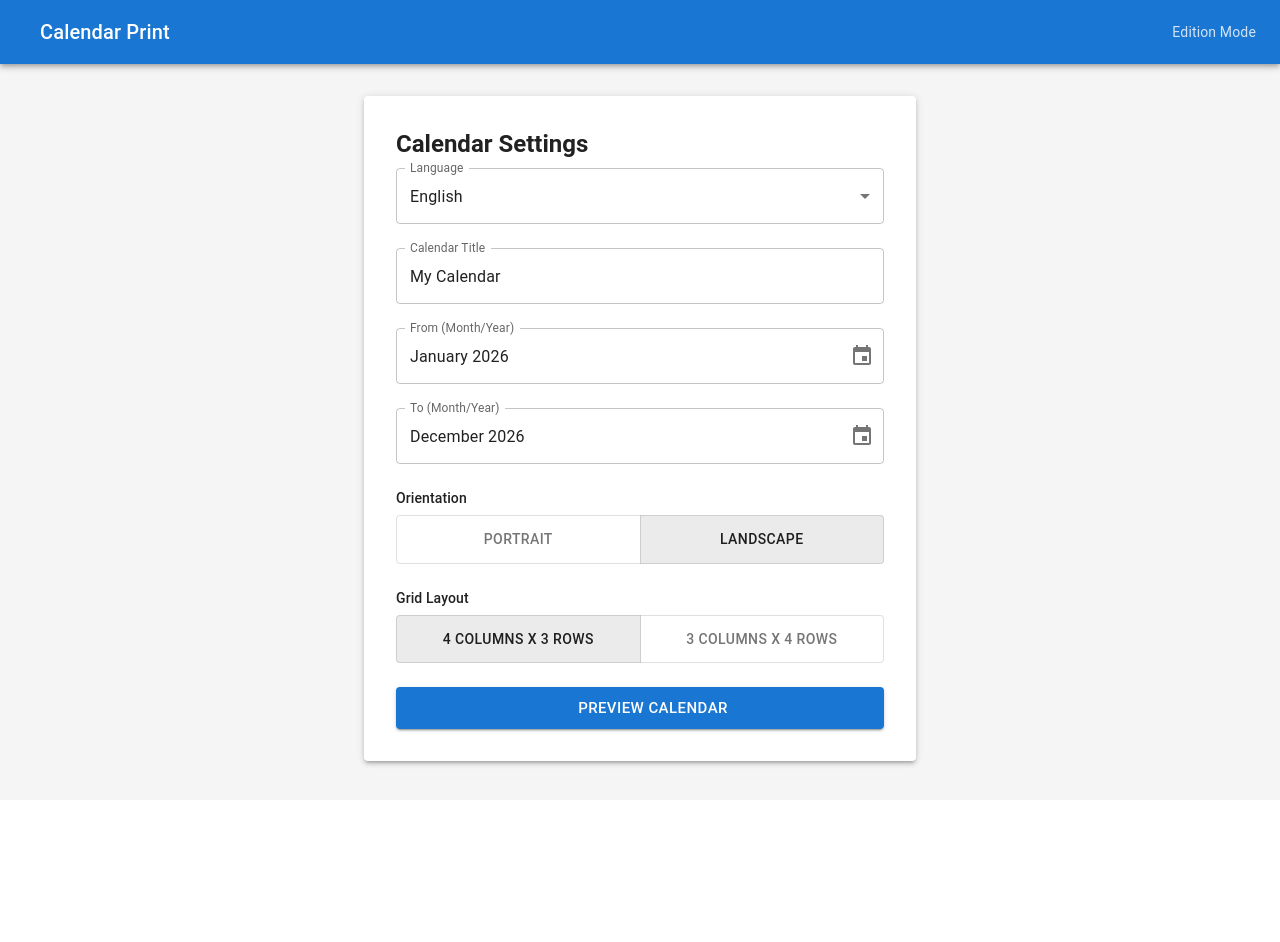
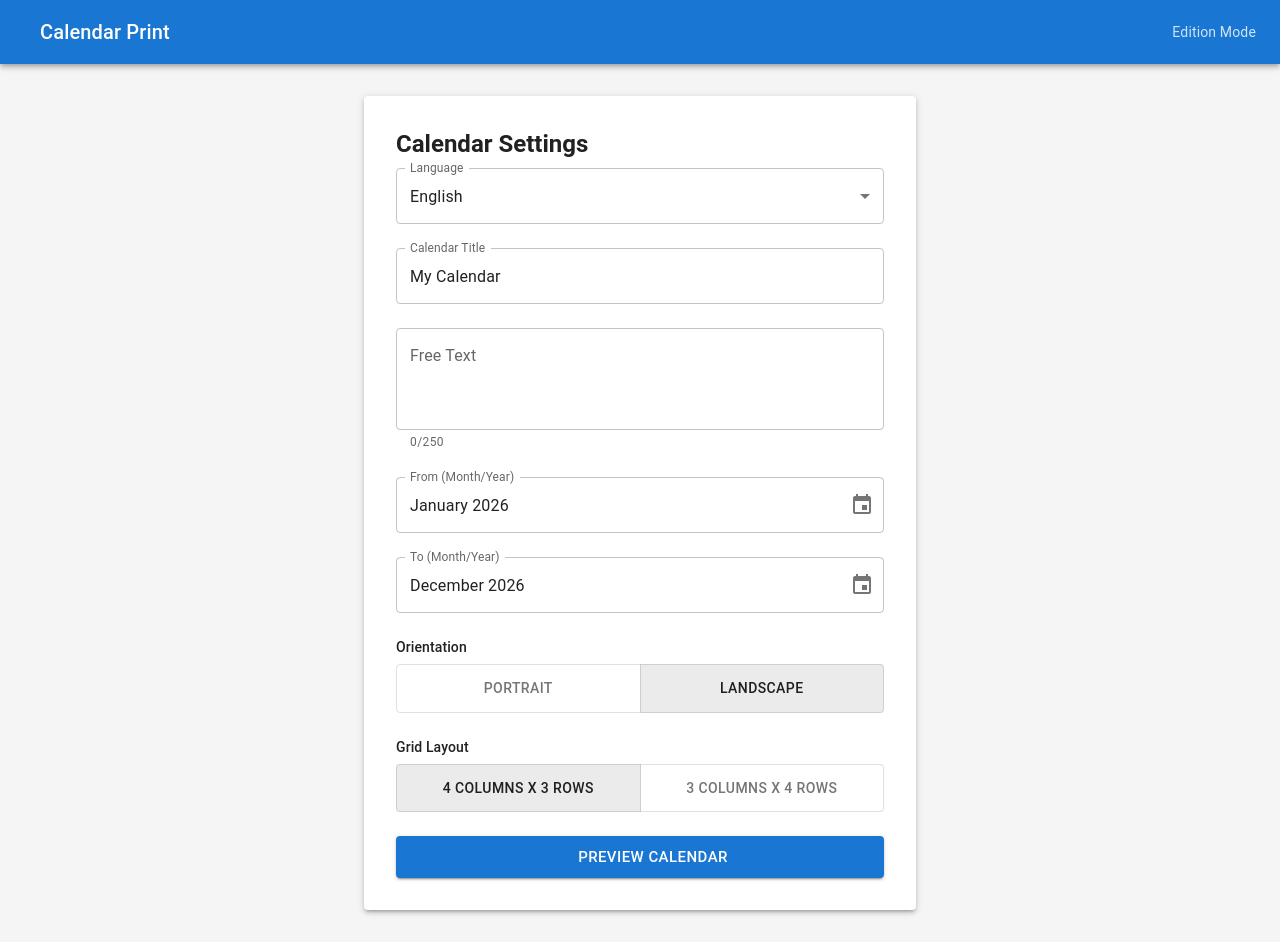
Before and after one commit to tiogars/calendar, a React (Vite) app: page / in a window 1280 px wide. Before the commit the page ends 800 px from the top, so only its background shows below. Built offline with nearby package versions, Linux system fonts and the light colour scheme; some icons are missing.

Commit message:
feat: add free text field to calendar configuration and update documentation

```diff
--- a/src/App.tsx
+++ b/src/App.tsx
@@ -37,6 +37,7 @@ function getMuiLocaleText(language: UiLanguage) {
 function createDefaultConfig(language: UiLanguage): CalendarConfig {
   return {
     title: language === 'fr' ? 'Mon calendrier' : 'My Calendar',
+    freeText: '',
     fromDate: new Date().getFullYear() + '-01',
     toDate: new Date().getFullYear() + '-12',
     orientation: 'landscape',
--- a/src/components/CalendarPreview.tsx
+++ b/src/components/CalendarPreview.tsx
@@ -33,7 +33,7 @@ function getMonths(fromDate: string, toDate: string): { year: number; month: num
 
 export default function CalendarPreview({ config, onEdit, language }: CalendarPreviewProps) {
   const { t } = useTranslation()
-  const { title, fromDate, toDate, orientation, gridLayout } = config
+  const { title, freeText, fromDate, toDate, orientation, gridLayout } = config
   const months = getMonths(fromDate, toDate)
 
   const cols = gridLayout === '4x3' ? 4 : 3
@@ -92,6 +92,17 @@ export default function CalendarPreview({ config, onEdit, language }: CalendarPr
           {title}
         </Typography>
 
+        {freeText.trim() && (
+          <Typography
+            variant="body1"
+            align="center"
+            sx={{ mb: 2, whiteSpace: 'pre-line' }}
+            className="calendar-free-text"
+          >
+            {freeText}
+          </Typography>
+        )}
+
         {/* Month grid */}
         <Box
           className="months-grid"
--- a/src/components/EditionForm.tsx
+++ b/src/components/EditionForm.tsx
@@ -27,6 +27,8 @@ interface EditionFormProps {
   onLanguageChange: (language: UiLanguage) => void
 }
 
+const FREE_TEXT_MAX_LENGTH = 250
+
 export default function EditionForm({
   initialConfig,
   onPreview,
@@ -40,6 +42,7 @@ export default function EditionForm({
 
   const orientation = useWatch({ control, name: 'orientation' })
   const gridLayout = useWatch({ control, name: 'gridLayout' })
+  const freeText = useWatch({ control, name: 'freeText' }) ?? ''
 
   const onSubmit = (data: CalendarConfig) => {
     onPreview(data)
@@ -77,6 +80,30 @@ export default function EditionForm({
                   fullWidth
                   error={!!errors.title}
                   helperText={errors.title ? t('edition.errors.titleRequired') : undefined}
+                />
+              )}
+            />
+
+            <Controller
+              name="freeText"
+              control={control}
+              rules={{
+                maxLength: {
+                  value: FREE_TEXT_MAX_LENGTH,
+                  message: t('edition.errors.freeTextMaxLength', { max: FREE_TEXT_MAX_LENGTH }),
+                },
+              }}
+              render={({ field }) => (
+                <TextField
+                  {...field}
+                  label={t('edition.fields.freeText')}
+                  placeholder={t('edition.fields.freeTextPlaceholder')}
+                  fullWidth
+                  multiline
+                  minRows={3}
+                  error={!!errors.freeText}
+                  helperText={errors.freeText?.message ?? `${freeText.length}/${FREE_TEXT_MAX_LENGTH}`}
+                  inputProps={{ maxLength: FREE_TEXT_MAX_LENGTH }}
                 />
               )}
             />
--- a/src/i18n.ts
+++ b/src/i18n.ts
@@ -20,6 +20,8 @@ const resources = {
         languageLabel: 'Language',
         fields: {
           calendarTitle: 'Calendar Title',
+          freeText: 'Free Text',
+          freeTextPlaceholder: 'Add a short note or subtitle',
           fromDate: 'From (Month/Year)',
           toDate: 'To (Month/Year)',
         },
@@ -38,6 +40,7 @@ const resources = {
         },
         errors: {
           titleRequired: 'Title is required',
+          freeTextMaxLength: 'Free text must be {{max}} characters or less',
           fromDateRequired: 'From date is required',
           toDateRequired: 'To date is required',
         },
@@ -82,6 +85,8 @@ const resources = {
         languageLabel: 'Langue',
         fields: {
           calendarTitle: 'Titre du calendrier',
+          freeText: 'Texte libre',
+          freeTextPlaceholder: 'Ajoutez une note ou un sous-titre',
           fromDate: 'De (Mois/Annee)',
           toDate: 'A (Mois/Annee)',
         },
@@ -100,6 +105,7 @@ const resources = {
         },
         errors: {
           titleRequired: 'Le titre est obligatoire',
+          freeTextMaxLength: 'Le texte libre doit contenir au maximum {{max}} caracteres',
           fromDateRequired: 'La date de debut est obligatoire',
           toDateRequired: 'La date de fin est obligatoire',
         },
--- a/src/types.ts
+++ b/src/types.ts
@@ -4,6 +4,7 @@ export type UiLanguage = 'en' | 'fr';
 
 export interface CalendarConfig {
   title: string;
+  freeText: string;
   fromDate: string; // YYYY-MM format
   toDate: string;   // YYYY-MM format
   orientation: Orientation;
```
Also changed, not shown: 5 other files (tests, documents, lock files or other folders).
